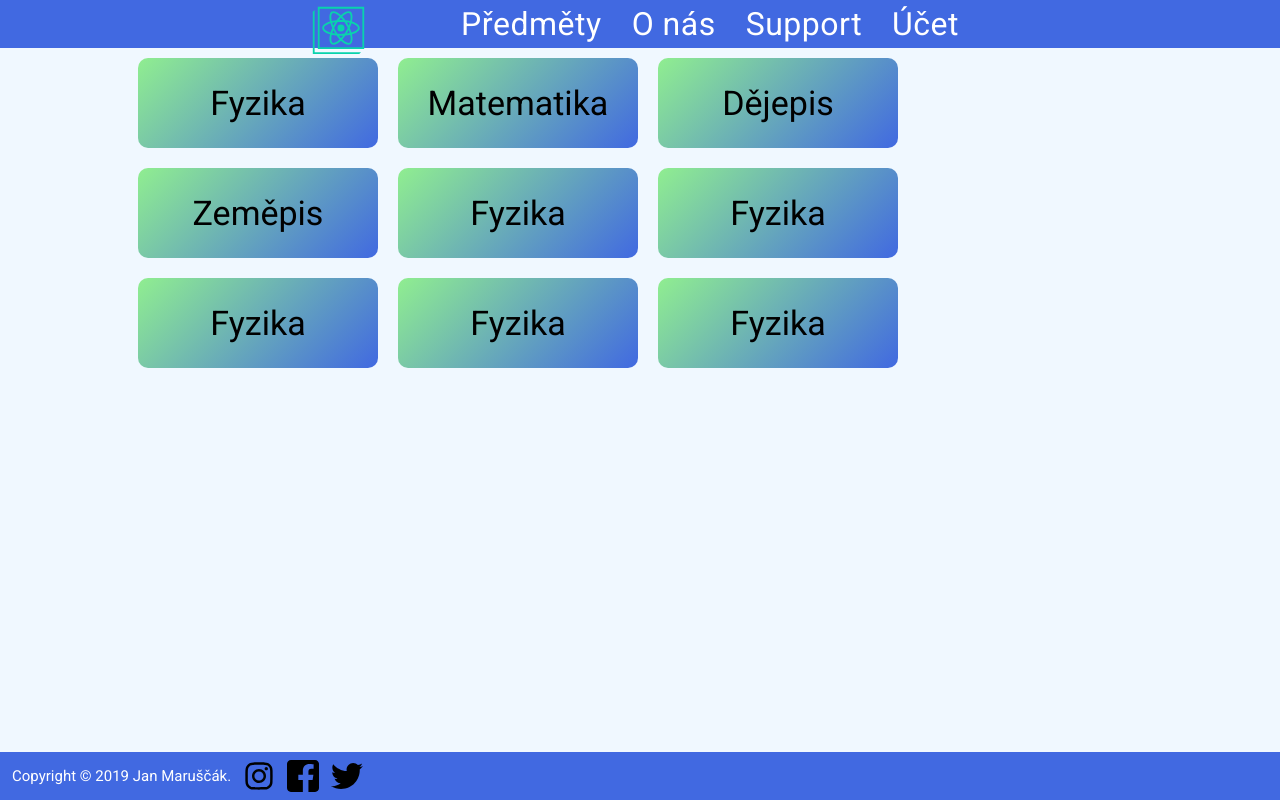
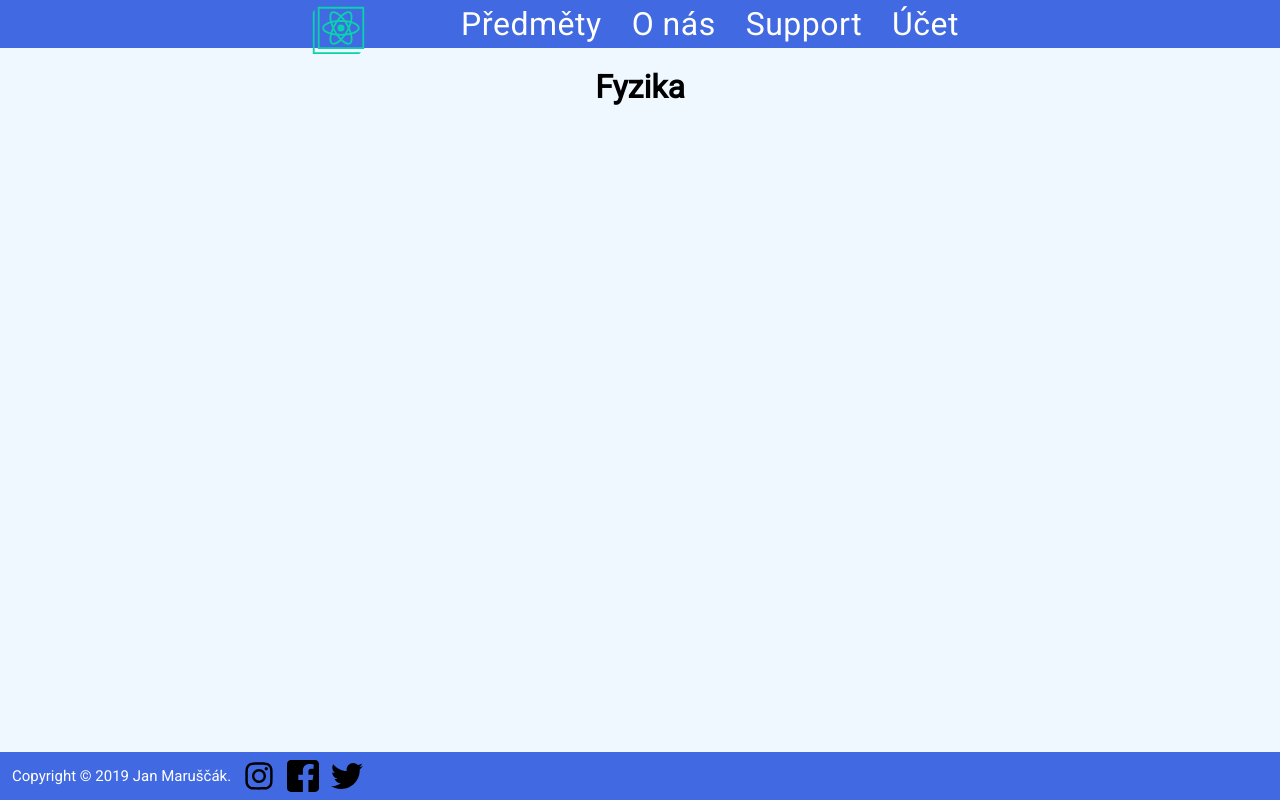
Before and after one commit to JanMaruscak/learnit, a React (Create React App) app: page /subjects/Fyzika in a window 1280 px wide. Built offline with nearby package versions, Linux system fonts and the light colour scheme.

Commit message:
Subject buttons redirect you to their own pages

```diff
--- a/src/App.js
+++ b/src/App.js
@@ -5,6 +5,7 @@ import Main from "./components/pages/Main";
 import About from "./components/pages/About";
 import Subjects from "./components/pages/Subjects";
 import Footer from "./components/pages/Footer";
+import SubjectPage from "./components/pages/SubjectPage";
 import "./App.css";
 
 function App() {
@@ -14,7 +15,8 @@ function App() {
       <Switch>
         <Route path="/" exact component={Main} />
         <Route path="/about" component={About} />
-        <Route path="/subjects" component={Subjects} />
+        <Route path="/subjects" exact component={Subjects} />
+        <Route path="/subjects/:name" component={SubjectPage} />
       </Switch>
       <Footer />
     </Router>
--- a/src/components/Subject.js
+++ b/src/components/Subject.js
@@ -2,9 +2,9 @@ import React from "react";
 import { Link } from "react-router-dom";
 
 export default function Subject({ name }) {
-  const site = `/${name}`;
+  const site = `/subjects/${name}`//.normalize("NFD").replace(/[\u0300-\u036f]/g, "");
   return (
-    <Link to={site.normalize("NFD").replace(/[\u0300-\u036f]/g, "")}>
+    <Link to={site}>
       <button className="subject-button">{name}</button>
     </Link>
   );
--- /dev/null
+++ b/src/components/pages/SubjectPage.js
@@ -0,0 +1,9 @@
+import React from "react";
+
+export default function SubjectPage({match}) {
+  return (
+    <main>
+        <h1>{match.params.name}</h1>
+    </main>
+  );
+}
--- a/src/components/pages/Subjects.js
+++ b/src/components/pages/Subjects.js
@@ -1,10 +1,10 @@
 import React from "react";
 import Subject from "../Subject";
+import { BrowserRouter as Router, Route, Switch, Link } from "react-router-dom";
 
 export default function Subjects() {
   return (
     <main>
-      <div className="subjects">
       <Subject name="Fyzika" />
       <Subject name="Matematika" />
       <Subject name="Dějepis" />
@@ -14,7 +14,6 @@ export default function Subjects() {
       <Subject name="Fyzika" />
       <Subject name="Fyzika" />
       <Subject name="Fyzika" />
-      </div>
     </main>
   );
 }
```
Lines whose indentation alone changed are shown as unchanged.
